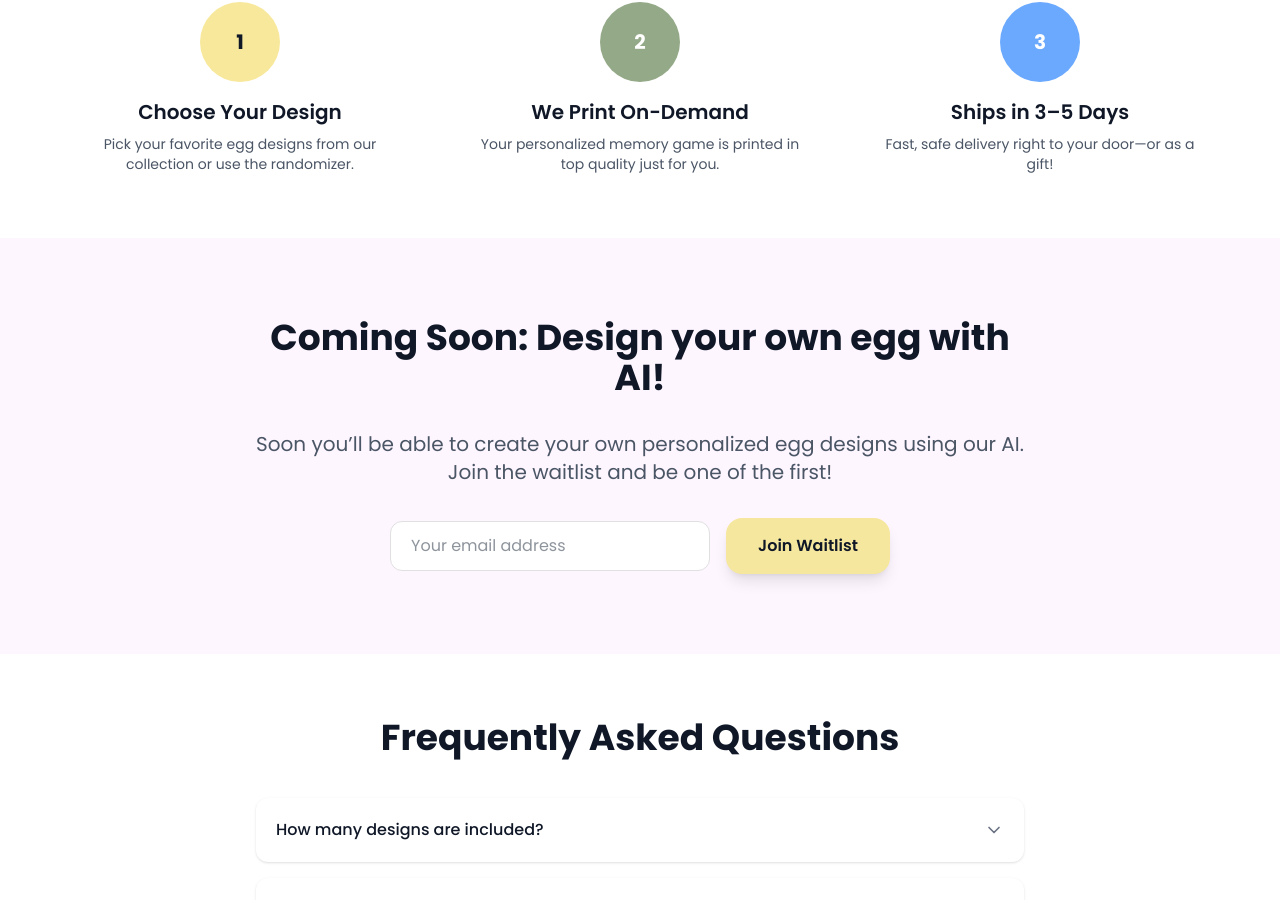
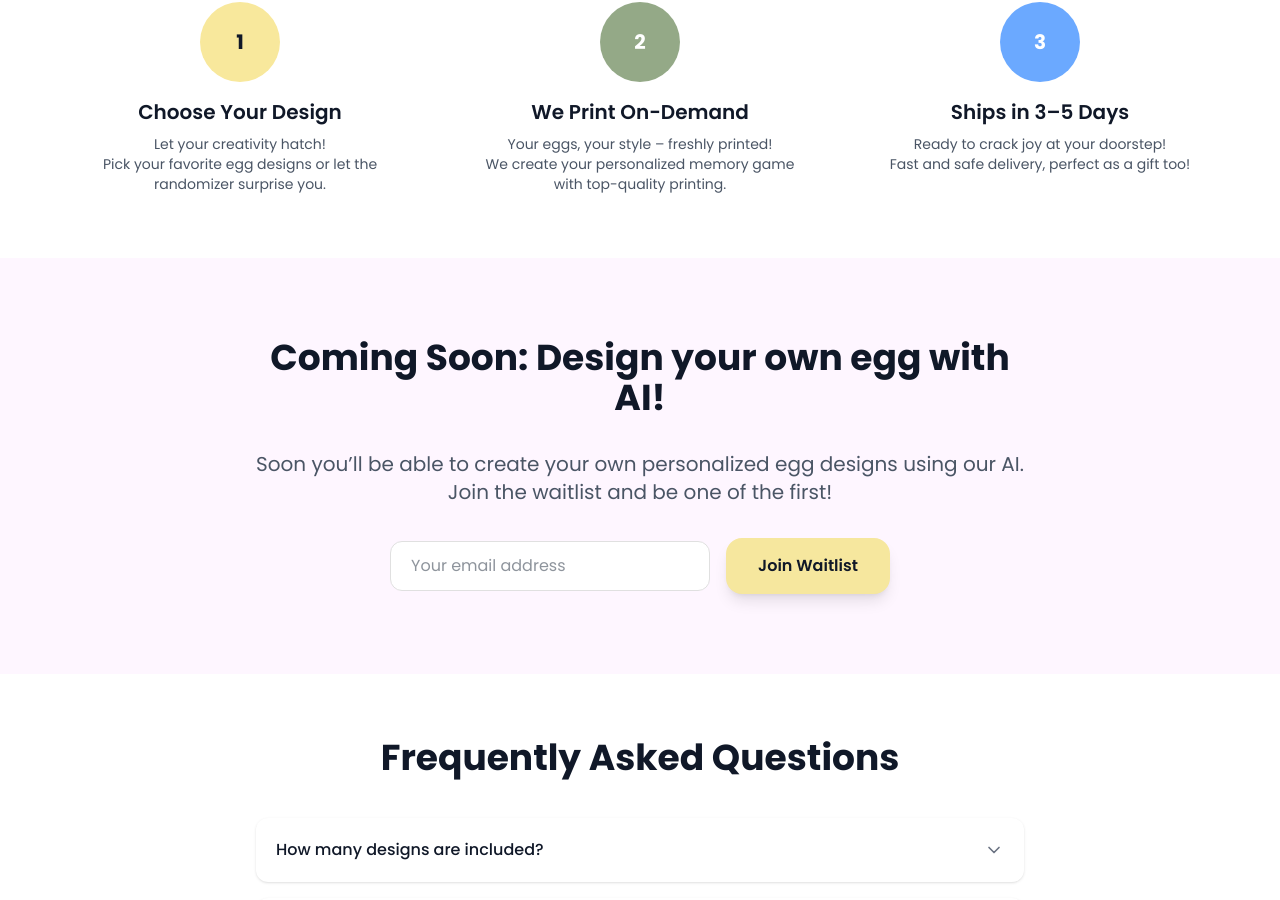
Before and after one commit to toomedia/all-about-eggs, a Next.js app: page / in a window 1280 px wide. Shown: the part 2407-3307 px from the top of the page. Built offline with nearby package versions, Linux system fonts and the light colour scheme.

Commit message:
Add 3-step How It Works flow and polished CTA section

```diff
--- a/components/HowItWorks.tsx
+++ b/components/HowItWorks.tsx
@@ -21,6 +21,9 @@ export default function HowItWorks() {
           <p className="text-gray-600 text-sm max-w-xs">
             {t.howItWorks.step1.description}
           </p>
+          <span className="text-gray-600 text-sm max-w-xs">
+             {t.howItWorks.step1.descrip}
+          </span>
         </div>
 
         {/* Step 2 */}
@@ -34,6 +37,9 @@ export default function HowItWorks() {
           <p className="text-gray-600 text-sm max-w-xs">
             {t.howItWorks.step2.description}
           </p>
+              <span className="text-gray-600 text-sm max-w-xs">
+             {t.howItWorks.step2.descrip}
+          </span>
         </div>
 
         {/* Step 3 */}
@@ -47,6 +53,9 @@ export default function HowItWorks() {
           <p className="text-gray-600 text-sm max-w-xs">
             {t.howItWorks.step3.description}
           </p>
+              <span className="text-gray-600 text-sm max-w-xs">
+             {t.howItWorks.step3.descrip}
+          </span>
         </div>
       </div>
     </section>
--- a/public/locales/de.ts
+++ b/public/locales/de.ts
@@ -71,15 +71,18 @@ const de = {
     "title": "Wie es funktioniert",
     "step1": {
       "title": "Wähle dein Design",
-      "description": "Wähle deine Lieblings-Ei-Designs aus unserer Sammlung oder benutze den Zufallsgenerator."
+      "description": "Lass deine Kreativität schlüpfen!",
+      "descrip":"Wähle deine Lieblingseier oder lass dich vom Zufall überraschen."
     },
     "step2": {
       "title": "Wir drucken auf Bestellung",
-      "description": "Dein personalisiertes Memory-Spiel wird in Top-Qualität nur für dich gedruckt."
+      "description": "Deine Eier, dein Stil – frisch gedruckt!",
+      "descrip":"Dein personalisiertes Memory-Spiel wird hochwertig für dich gefertigt."
     },
     "step3": {
       "title": "Lieferung in 3–5 Tagen",
-      "description": "Schnelle, sichere Lieferung direkt zu dir nach Hause – oder als Geschenk!"
+      "description": "Freude zum Aufknacken – direkt zu dir nach Hause!",
+      "descrip":"Schnelle, sichere Lieferung direkt zu dir nach Hause – oder als Geschenk!"
     }
 
   },
--- a/public/locales/en.ts
+++ b/public/locales/en.ts
@@ -72,15 +72,18 @@ footer: {
     "title": "How It Works",
     "step1": {
       "title": "Choose Your Design",
-      "description": "Pick your favorite egg designs from our collection or use the randomizer."
+      "description": "Let your creativity hatch!",
+      "descrip": "Pick your favorite egg designs or let the randomizer surprise you."
     },
     "step2": {
       "title": "We Print On-Demand",
-      "description": "Your personalized memory game is printed in top quality just for you."
+      "description": "Your eggs, your style – freshly printed!",
+      "descrip":"We create your personalized memory game with top-quality printing."
     },
     "step3": {
       "title": "Ships in 3–5 Days",
-      "description": "Fast, safe delivery right to your door—or as a gift!"
+      "description": "Ready to crack joy at your doorstep!",
+      "descrip":"Fast and safe delivery, perfect as a gift too!"
     }
   },
 "ai-waitlist": {
```
